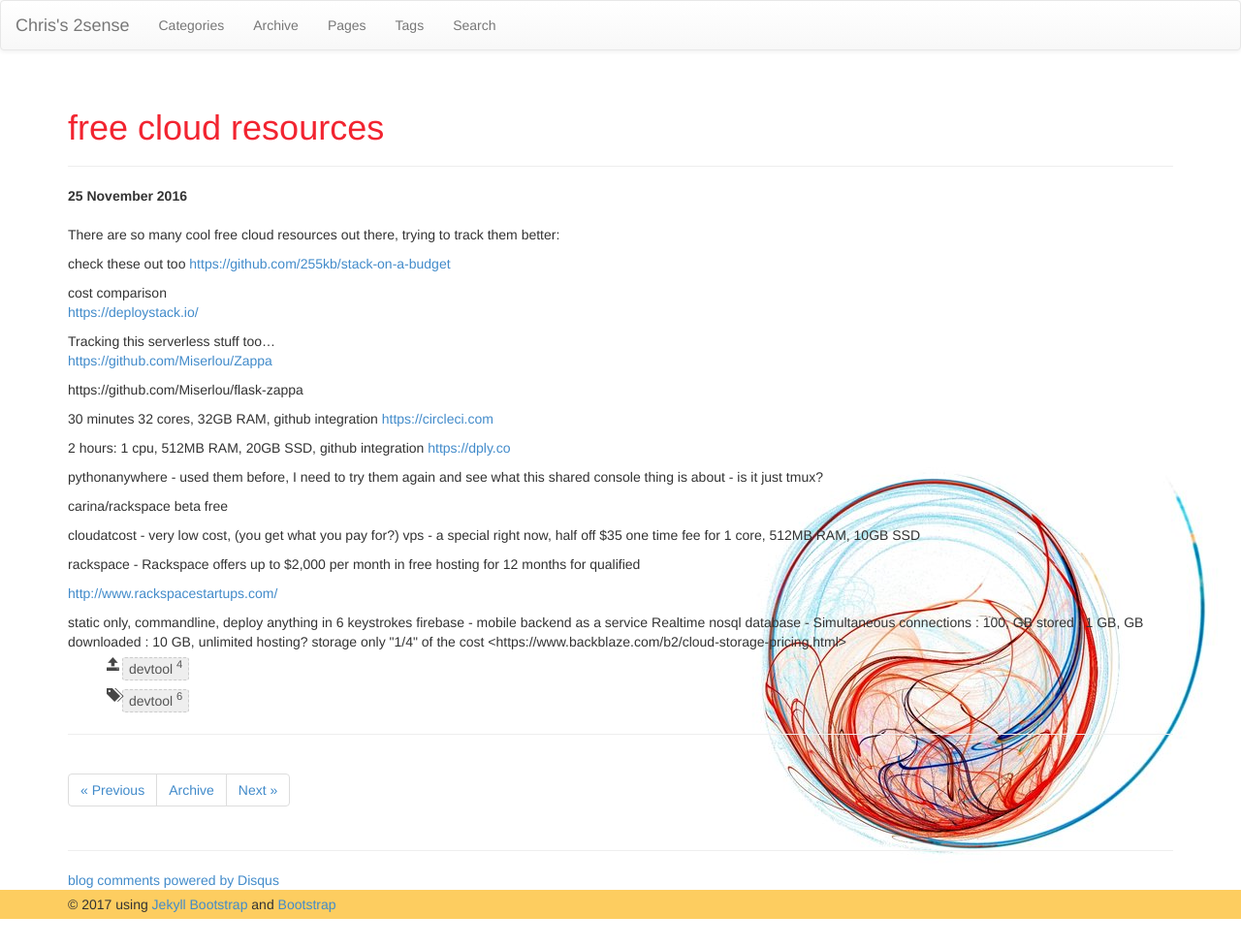
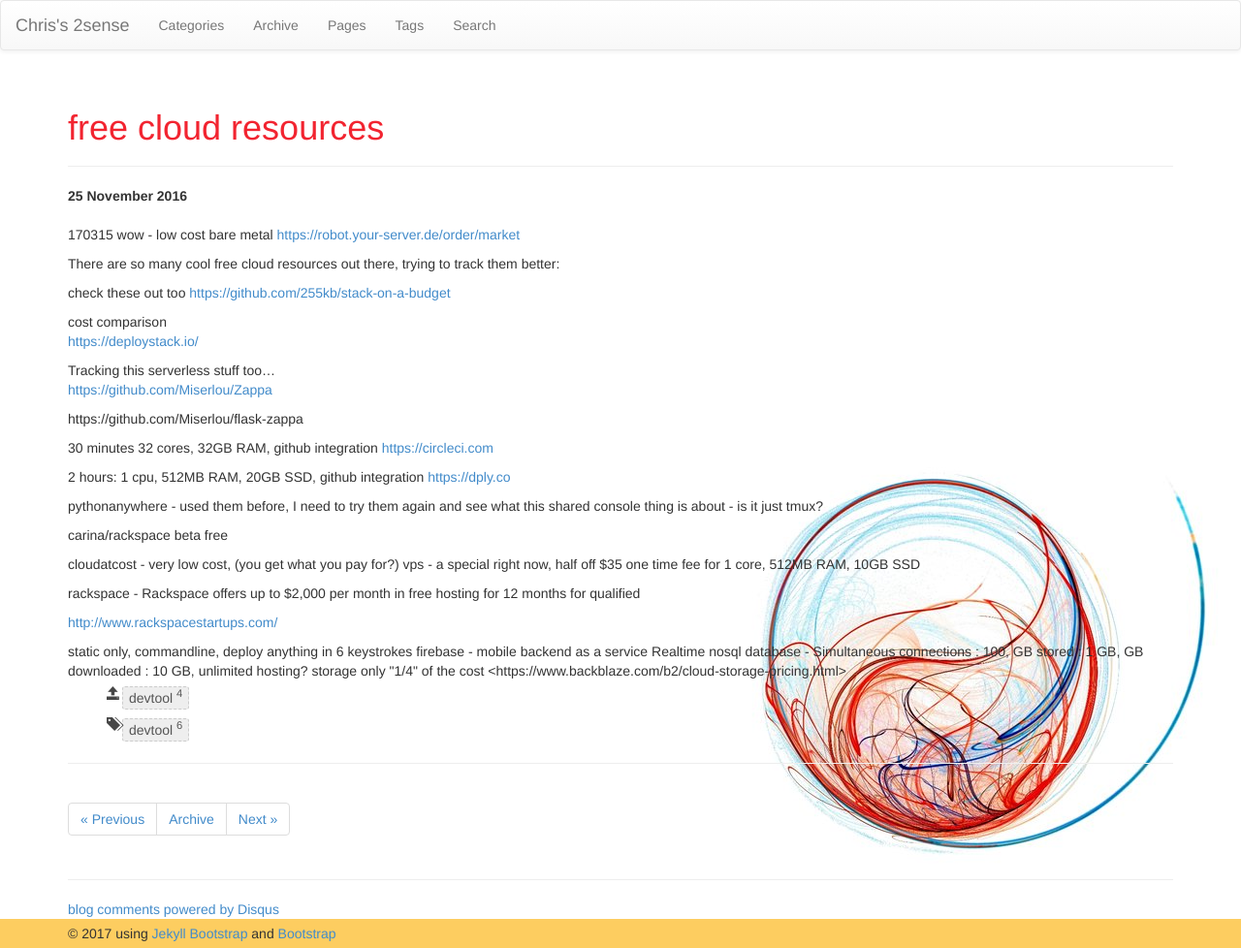
Before and after one commit to faizanvahevaria/chrisamow.github.io, a Jekyll site: the page built from _posts/2016-11-25-free-cloud-resources.md, in a window 1280 px wide. Shown: the whole page at 97% size. Built offline with Jekyll 4.4.1, drawn with Linux system fonts in a browser that asks for light colours; nearby versions of some CDN libraries; comment, search, counter and statistics services are not loaded; before the commit the page ends 948 px from its top, so only the background shows below that.

Commit message:
blog content

```diff
--- a/_posts/2016-11-25-free-cloud-resources.md
+++ b/_posts/2016-11-25-free-cloud-resources.md
@@ -6,6 +6,9 @@ tags: [devtool]
 comments: true
 ---
 {% include JB/setup %}
+
+170315 wow - low cost bare metal
+<https://robot.your-server.de/order/market>
 
 There are so many cool free cloud resources out there, trying to track them better:
 
```
